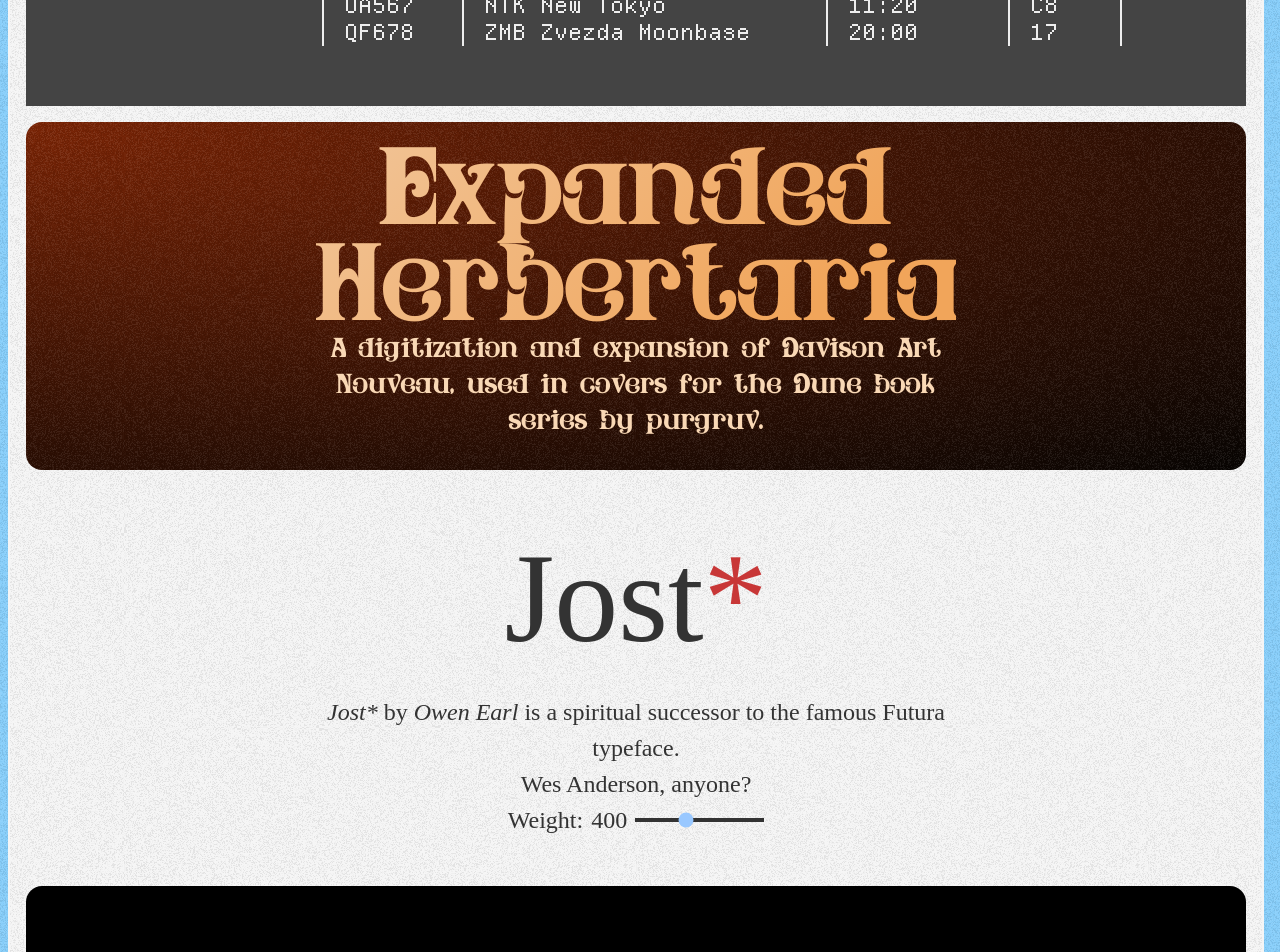
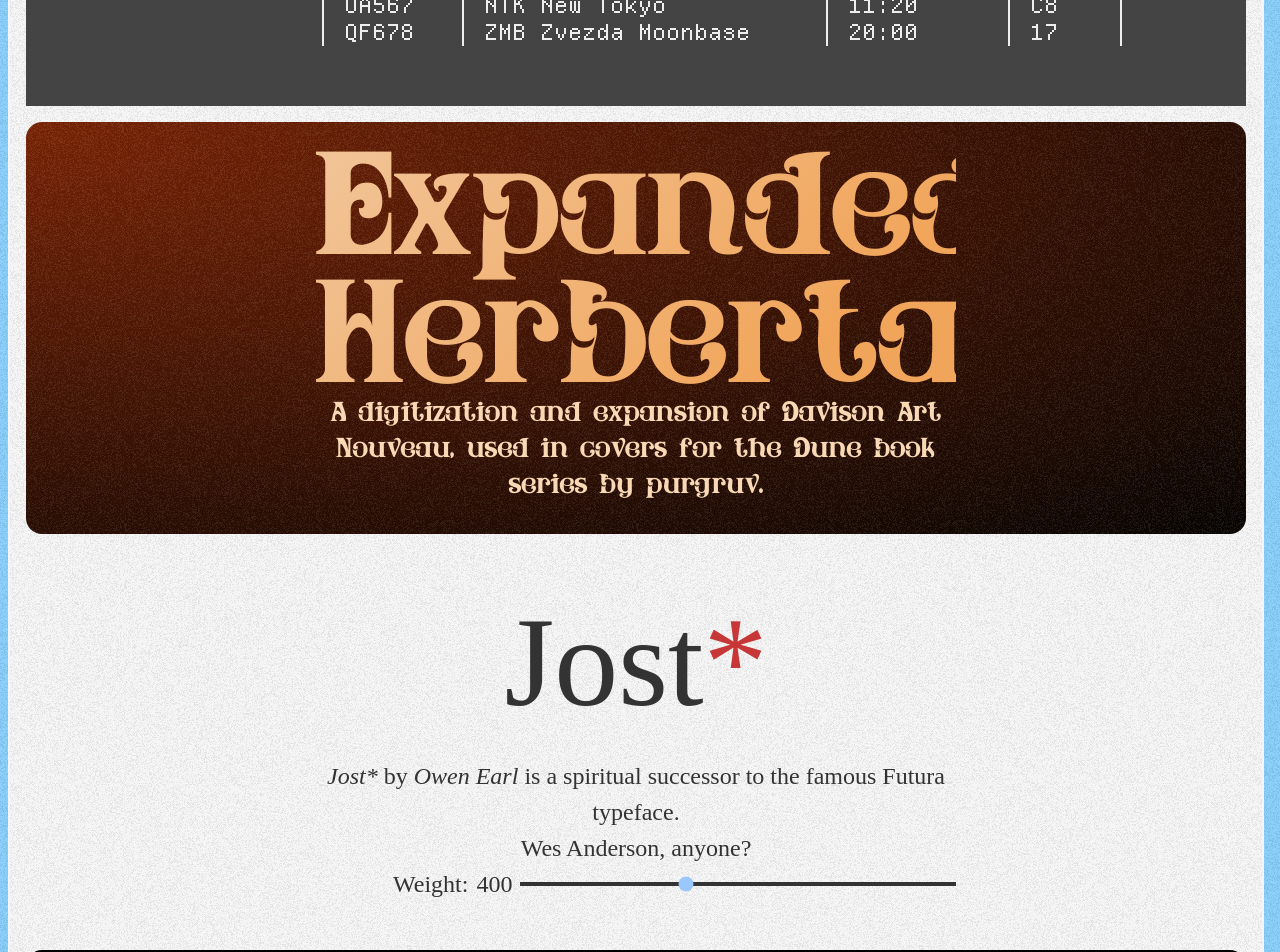
Before and after one commit to styxpilled/styxtype, a SvelteKit app: page / in a window 1280 px wide. Shown: the part 1560-2512 px from the top of the page. Built offline with nearby package versions, Linux system fonts and the light colour scheme; a web font is replaced by a local one.

Commit message:
feat: Besley font preview

```diff
--- a/package.json
+++ b/package.json
@@ -30,6 +30,7 @@
 	},
 	"type": "module",
 	"dependencies": {
+		"@fontsource-variable/besley": "^5.1.0",
 		"@fontsource-variable/jost": "^5.1.0",
 		"@fontsource-variable/public-sans": "^5.1.0",
 		"@fontsource-variable/shantell-sans": "^5.1.0",
--- a/src/routes/+page.svelte
+++ b/src/routes/+page.svelte
@@ -34,7 +34,19 @@
 		text-align: center;
 	}
 
-	:global(:where(.preview-wrapper) > .preview > h3) {
+	:global(:where(.preview-wrapper) > .preview > h3:not(.size-override)) {
 		font-size: 8rem;
 	}
+
+	:global(:where(.preview-wrapper) > .preview > label) {
+		display: flex;
+		width: 40rem;
+		align-items: center;
+	}
+
+	:global(:where(.preview-wrapper) > .preview > label > span.label) {
+		display: inline;
+		width: 14rem;
+		text-align: right;
+	}
 </style>
--- /dev/null
+++ b/src/routes/fonts/Besley/Preview.svelte
@@ -0,0 +1,35 @@
+<script lang="ts">
+	import '@fontsource-variable/besley';
+	import '@fontsource-variable/besley/wght-italic.css';
+	let weight = $state(600);
+	const min = 400;
+	const max = 900;
+</script>
+
+<div class="preview noise noise-border" style:font-weight={weight}>
+	<h3>Besley<span style="color: #471313;">*</span></h3>
+	<p>
+		<a href="https://indestructibletype.com/Besley"><em>Besley*</em></a> by
+		<a href="https://indestructibletype.com/"><em>Owen Earl</em></a> is an antique slab serif with a
+		timeless feel. It features large, sturdy serifs which convey stability and trustworthyness.
+	</p>
+	<label>
+		<span class="label">Weight:</span><span>{weight}</span>
+		<input type="range" bind:value={weight} {min} {max} />
+	</label>
+</div>
+
+<style>
+	.preview {
+		font-family: 'Besley Variable', 'Wingdings';
+		color: #558855;
+		--background: #355635;
+
+		--background-gradient: radial-gradient(at center top, #365635, #182616);
+	}
+
+	h3 {
+		color: #fff3e6;
+		text-shadow: 5px 5px 10px rgba(0, 0, 0, 0.5);
+	}
+</style>
--- a/src/routes/fonts/Departure Mono/Preview.svelte
+++ b/src/routes/fonts/Departure Mono/Preview.svelte
@@ -3,7 +3,7 @@
 </svelte:head>
 
 <div class="preview">
-	<h3>Departure Mono</h3>
+	<h3 class="size-override">Departure Mono</h3>
 	<p>
 		<a href="https://departuremono.com/">Departure Mono</a> by
 		<a href="https://www.helenazhang.com/">Helena Zhang</a> is a monospaced pixel font inspired by the
```
Also changed, not shown: 1 other file (tests, documents, lock files or other folders).
